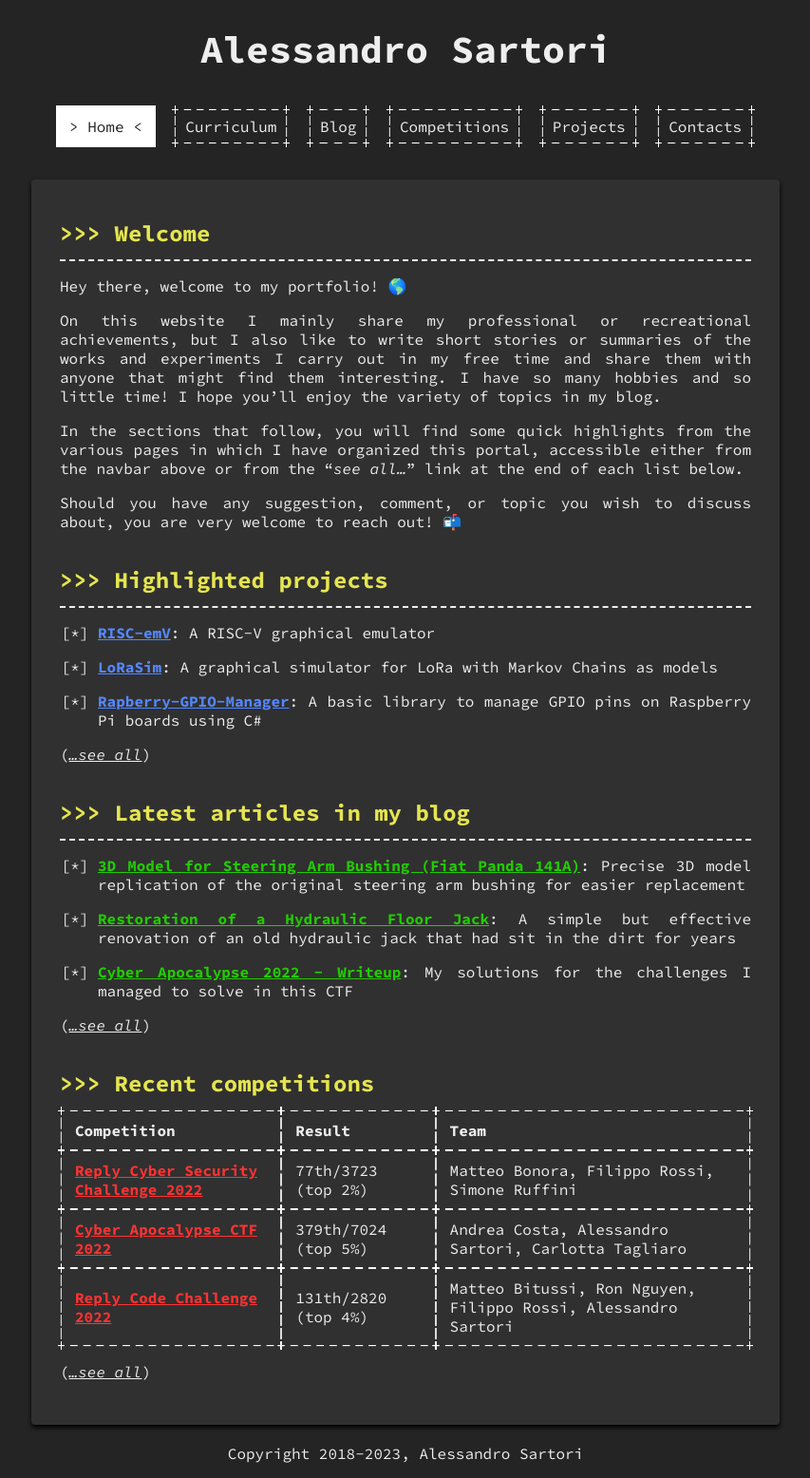
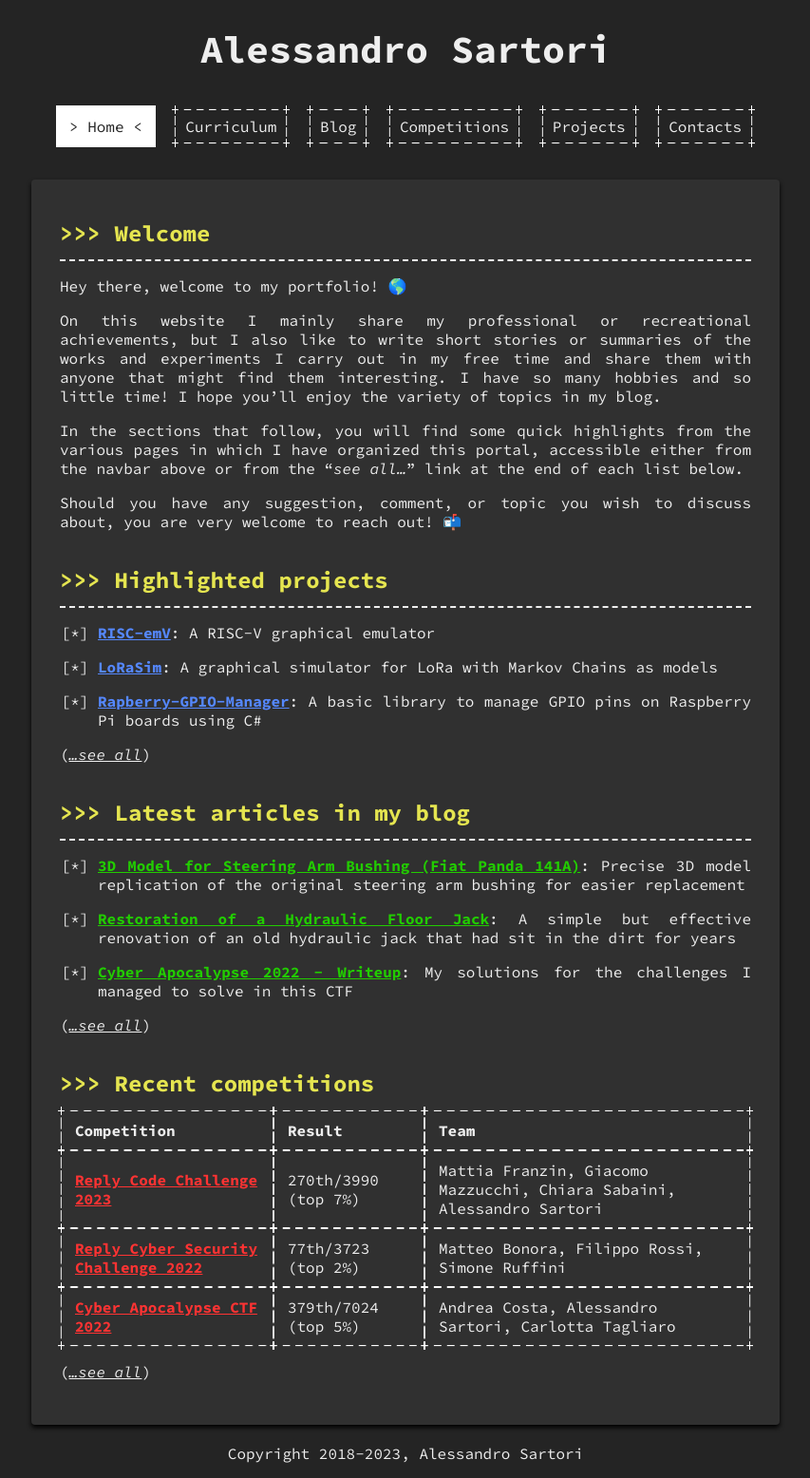
Before and after one commit to AlexSartori/alexsartori.github.io, a Jekyll site: the page built from index.md, in a window 1280 px wide. Shown: the whole page at 95% size, without its empty margins (213-1066 px from the left). Built offline with Jekyll 4.4.1, drawn with Linux system fonts in a browser that asks for light colours; emoji names are drawn with the system emoji font.

Commit message:
Add Reply 2023

```diff
--- a/_data/competitions.yml
+++ b/_data/competitions.yml
@@ -1,3 +1,8 @@
+- name: "Reply Code Challenge 2023"
+  url: https://challenges.reply.com/
+  result: "270th/3990 (top 7%)"
+  team: "Mattia Franzin, Giacomo Mazzucchi, Chiara Sabaini, Alessandro Sartori"
+
 - name: "Reply Cyber Security Challenge 2022"
   url: https://challenges.reply.com/
   result: "77th/3723 (top 2%)"
```
